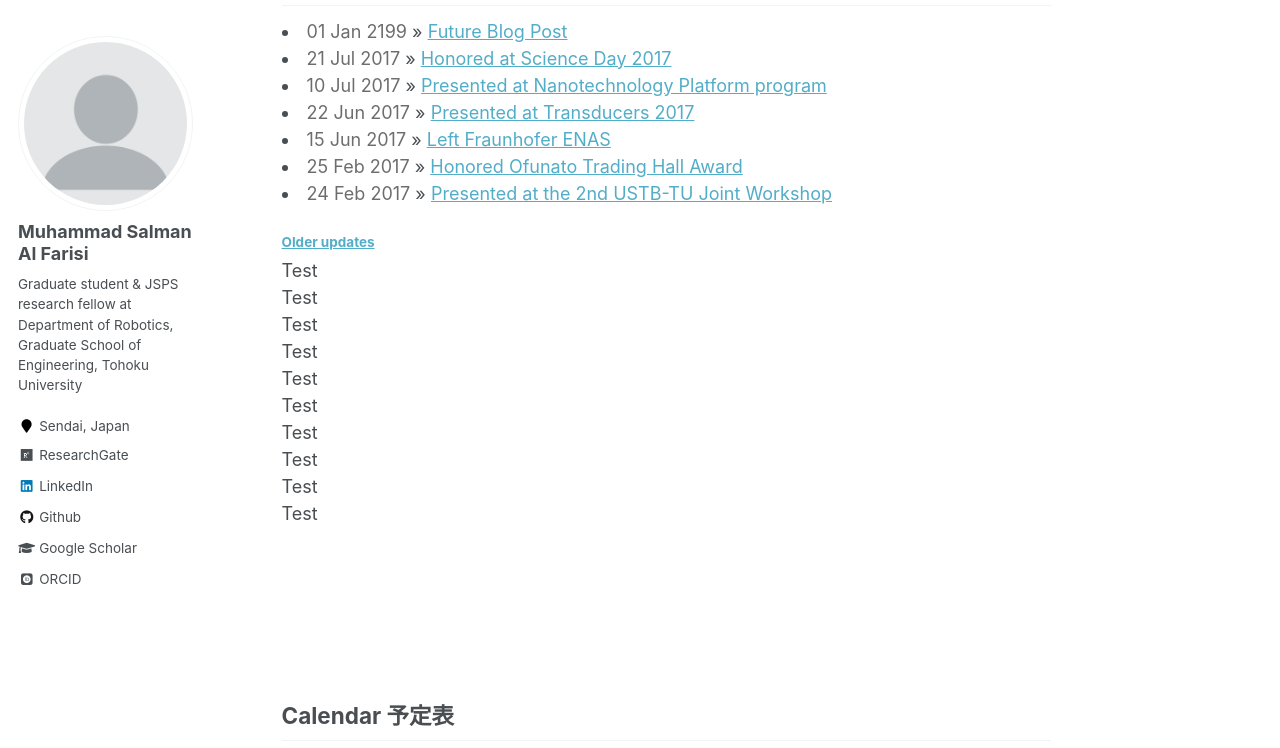
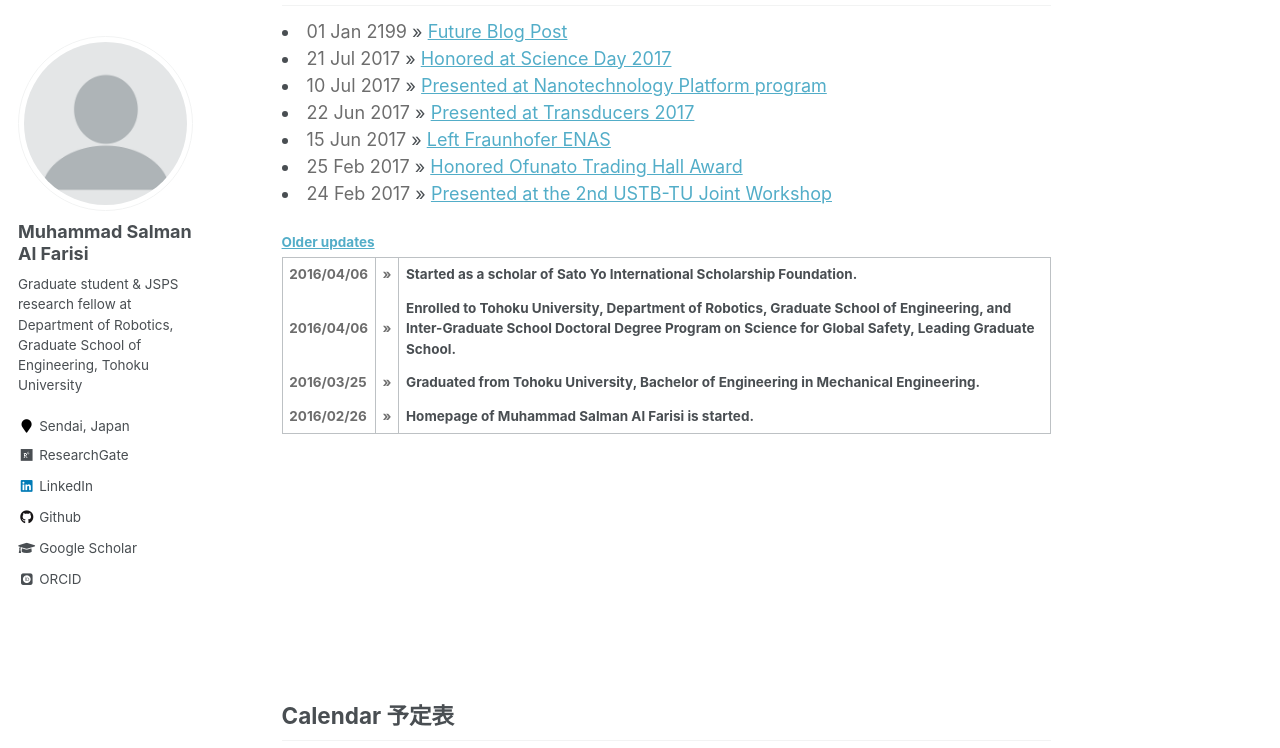
Before and after one commit to msalfarisi/msalfarisi.github.io, a Jekyll site: the page built from _pages/home.md, in a window 1280 px wide and 900 px high, scrolled down 492 px, cut to the strip 0-748 px from the top of the window. Built offline with Jekyll 4.4.1, drawn with Linux system fonts in a browser that asks for light colours; some web fonts are replaced.

Commit message:
Update home.md

```diff
--- a/_pages/home.md
+++ b/_pages/home.md
@@ -23,16 +23,28 @@ Welcome to the homepage of Muhammad Salman Al Farisi, a graduate student & JSPS
 #### [Older updates](/news/)
 
 <div style="overflow-y: scroll; height:400px;">
-Test<br>
-Test<br>
-Test<br>
-Test<br>
-Test<br>
-Test<br>
-Test<br>
-Test<br>
-Test<br>
-Test<br>
+ <table style="width:100%">
+  <tr>
+    <th style="color:#6d6d6d;">2016/04/06</th>
+    <th style="color:#6d6d6d;">»</th>
+    <th>Started as a scholar of Sato Yo International Scholarship Foundation.</th>
+  </tr>
+  <tr>
+    <th style="color:#6d6d6d;">2016/04/06</th>
+    <th style="color:#6d6d6d;">»</th>
+    <th>Enrolled to Tohoku University, Department of Robotics, Graduate School of Engineering, and Inter-Graduate School Doctoral Degree Program on Science for Global Safety, Leading Graduate School.</th>
+  </tr>
+  <tr>
+    <th style="color:#6d6d6d;">2016/03/25</th>
+    <th style="color:#6d6d6d;">»</th>
+    <th>Graduated from Tohoku University, Bachelor of Engineering in Mechanical Engineering.</th>
+  </tr>
+  <tr>
+    <th style="color:#6d6d6d;">2016/02/26</th>
+    <th style="color:#6d6d6d;">»</th>
+    <th>Homepage of Muhammad Salman Al Farisi is started.</th>
+  </tr>
+</table>
 </div>
 
 ## Calendar 予定表
```
